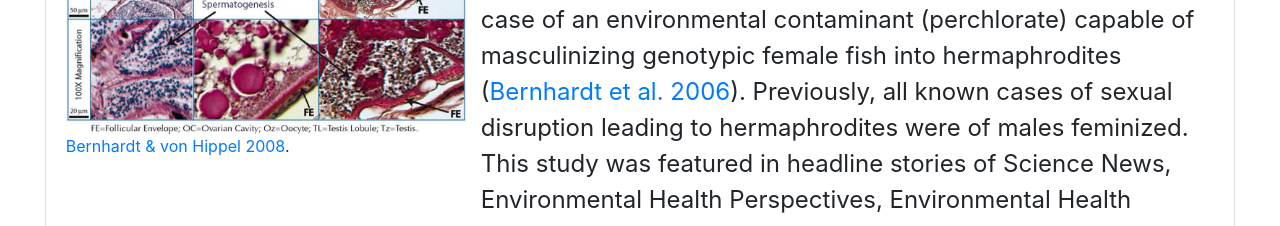
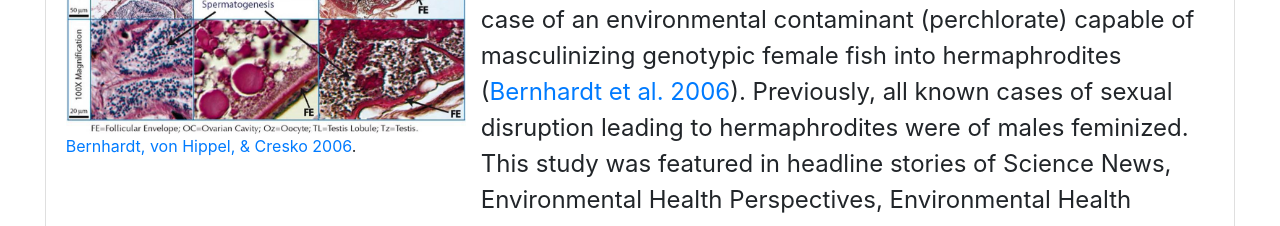
Before and after one commit to frankvonhippel/frankvonhippel.github.io, a plain HTML site: page pubs.html in a window 1280 px wide. Shown: the part 7940-8166 px from the top of the page. Drawn offline with nearby package versions, Linux system fonts and the light colour scheme.

Commit message:
fix typo

```diff
--- a/pubs.html
+++ b/pubs.html
@@ -299,7 +299,7 @@
   					<div class="row">
     					<div class="col-xs">
       						<img src="images/perchlorate.jpg" alt="" class="book-image">
-      						<a href="https://www.ncbi.nlm.nih.gov/pmc/articles/PMC3252385/">Bernhardt & von Hippel 2008</a>.
+      						<a href="https://www.ncbi.nlm.nih.gov/pmc/articles/PMC3252384/">Bernhardt, von Hippel, & Cresko 2006</a>.
     					</div>
     					<div class="col-lg">
       						<h4 class="card-title">
```
